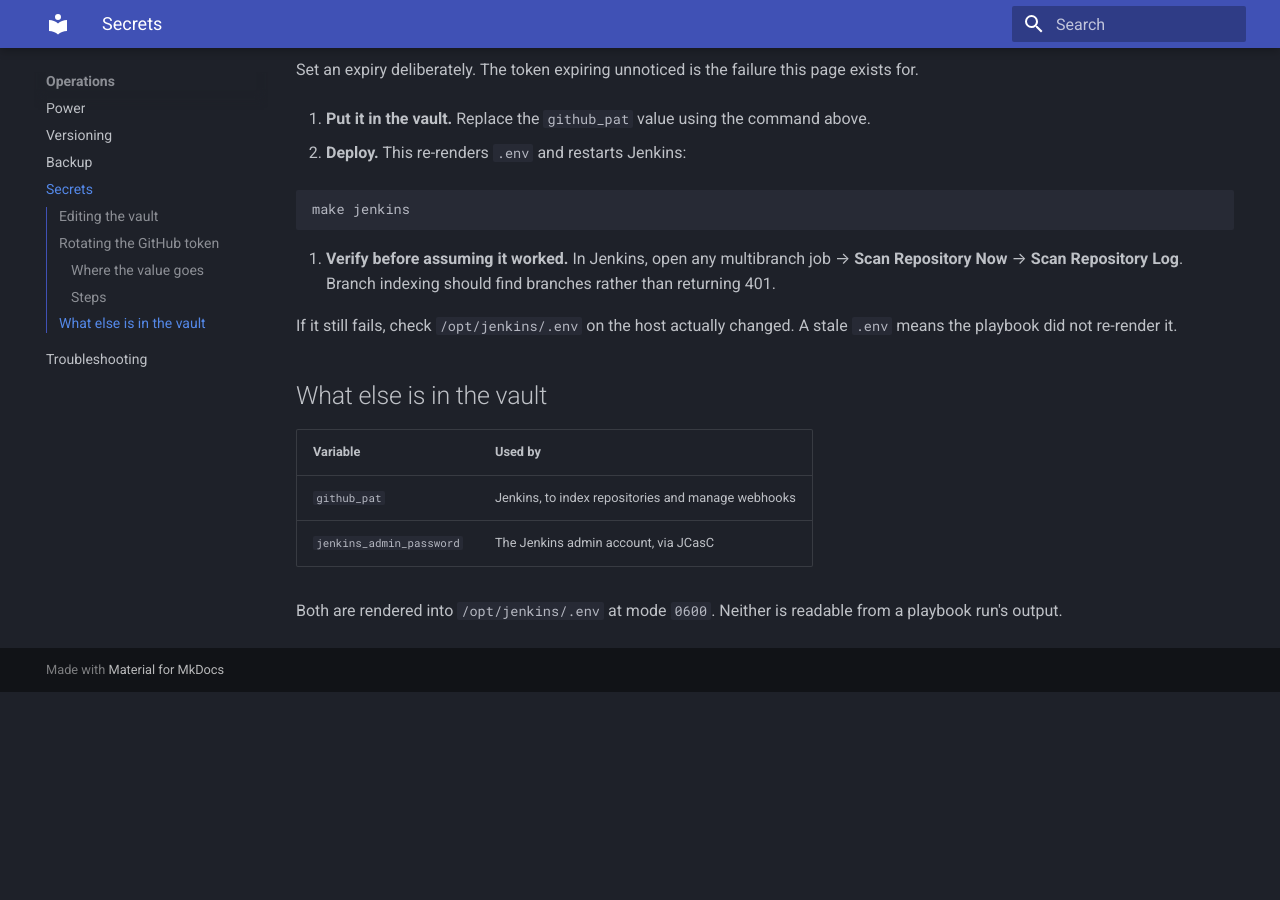
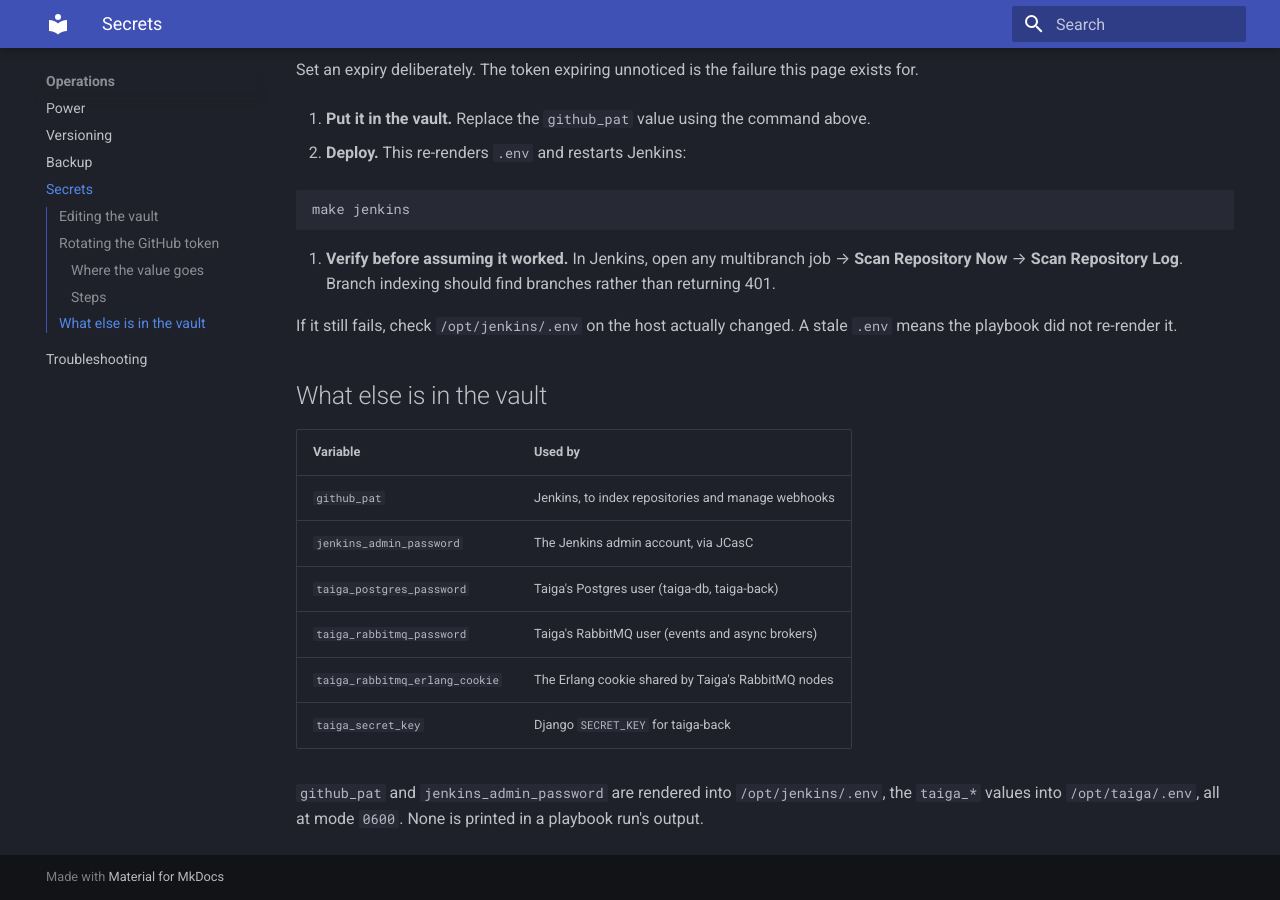
Before and after one commit to bmcivor/vertex-studio, an MkDocs documentation site: the page built from docs/operations/secrets.md, in a window 1280 px wide and 900 px high, scrolled down 1183 px. Built offline with MkDocs 1.6.1 and Material for MkDocs 9.7.7, drawn with Linux system fonts in a browser that asks for light colours; before the commit the page ends 1875 px from its top, so only the background shows below that.

Commit message:
fix(taiga): read secrets from the vault instead of the env template

```diff
--- a/docs/operations/secrets.md
+++ b/docs/operations/secrets.md
@@ -73,6 +73,10 @@ playbook runs, so **changing the vault alone has no effect** — the playbook ha
 |----------|---------|
 | `github_pat` | Jenkins, to index repositories and manage webhooks |
 | `jenkins_admin_password` | The Jenkins admin account, via JCasC |
+| `taiga_postgres_password` | Taiga's Postgres user (taiga-db, taiga-back) |
+| `taiga_rabbitmq_password` | Taiga's RabbitMQ user (events and async brokers) |
+| `taiga_rabbitmq_erlang_cookie` | The Erlang cookie shared by Taiga's RabbitMQ nodes |
+| `taiga_secret_key` | Django `SECRET_KEY` for taiga-back |
 
-Both are rendered into `/opt/jenkins/.env` at mode `0600`. Neither is readable from a
-playbook run's output.
+`github_pat` and `jenkins_admin_password` are rendered into `/opt/jenkins/.env`, the `taiga_*`
+values into `/opt/taiga/.env`, all at mode `0600`. None is printed in a playbook run's output.
```
Also changed, not shown: 2 other files.
